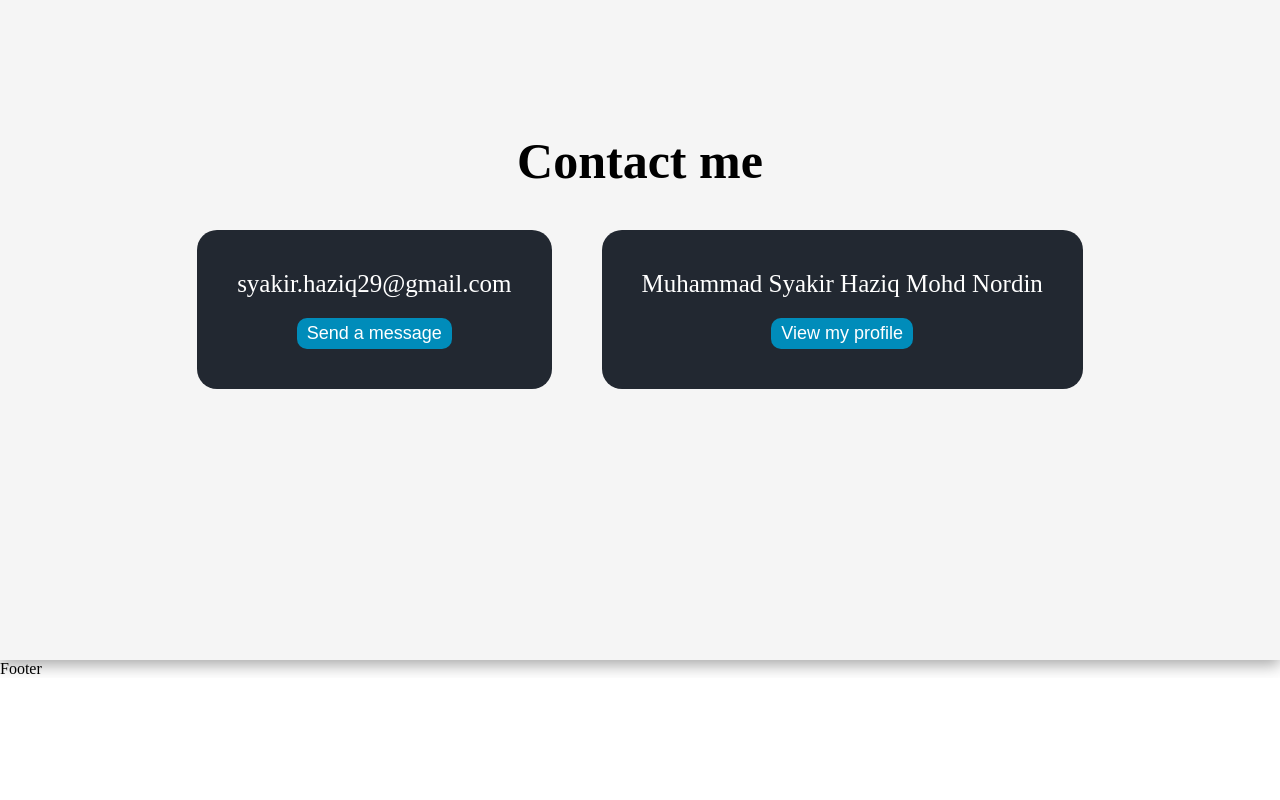
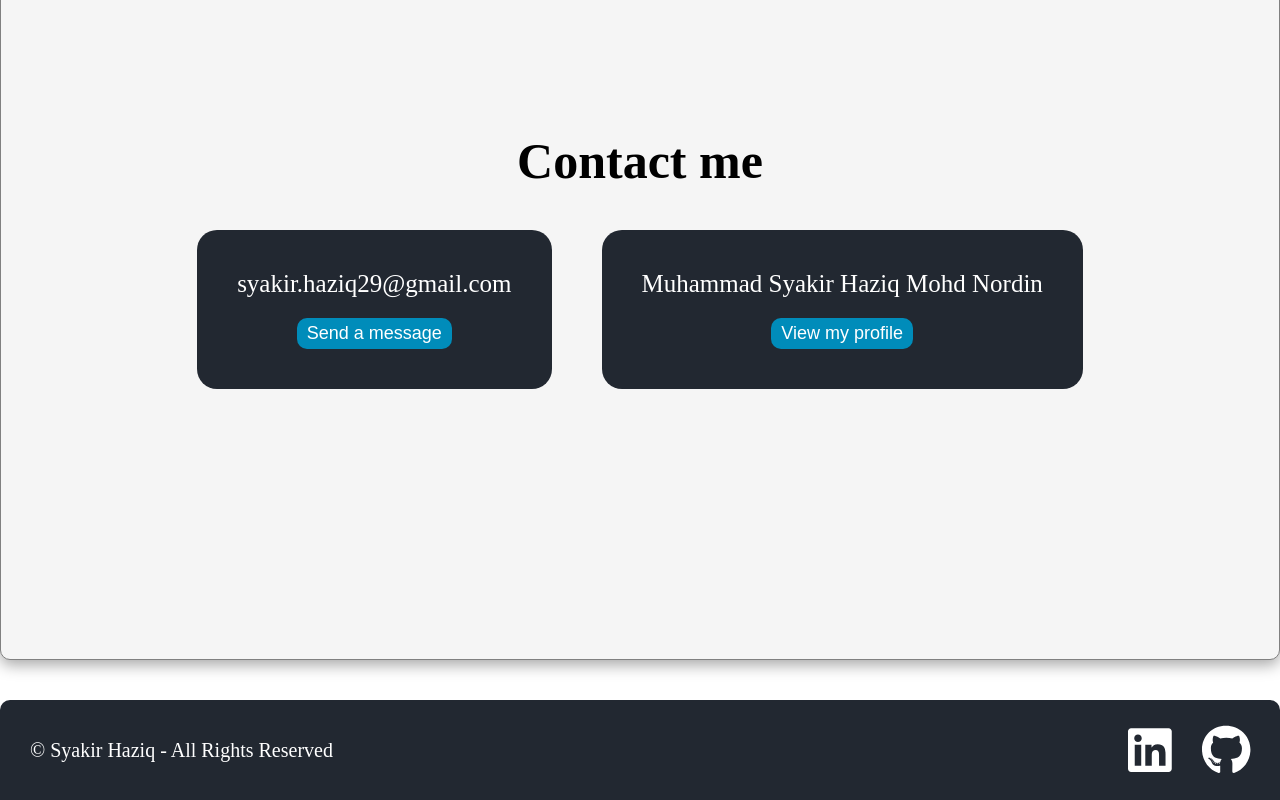
Before and after one commit to tadanama/portfolio, a React (Vite) app: page / in a window 1280 px wide. Shown: the part 2805-3605 px from the top of the page. Before the commit the page ends 3483 px from the top, so only its background shows below. Built offline with nearby package versions, Linux system fonts and the light colour scheme.

Commit message:
Created Footer component structure and styles

```diff
--- a/src/components/Footer.jsx
+++ b/src/components/Footer.jsx
@@ -1,10 +1,23 @@
 import React from "react";
+import { FontAwesomeIcon } from "@fortawesome/react-fontawesome";
+import { faGithub, faLinkedin } from "@fortawesome/free-brands-svg-icons";
 
 function Footer() {
 	return (
-		<section>
-			<div>Footer</div>
-		</section>
+		<footer className="wrapper flex">
+			<p>© Syakir Haziq - All Rights Reserved</p>
+			<div className="socials">
+				<a
+					href="https://www.linkedin.com/in/muhammad-syakir-haziq-mohd-nordin-a7b78818b"
+					target="_blank"
+				>
+					<FontAwesomeIcon icon={faLinkedin} className="icon" />
+				</a>
+				<a href="https://github.com/tadanama" target="_blank">
+					<FontAwesomeIcon icon={faGithub} className="icon" />
+				</a>
+			</div>
+		</footer>
 	);
 }
 
--- a/src/index.css
+++ b/src/index.css
@@ -210,6 +210,8 @@ section#projects {
 
 section#contact {
 	background-color: #f5f5f5;
+	border: 1px solid gray;
+	border-radius: 10px;
 	flex-direction: column;
 	justify-content: center;
 	align-items: center;
@@ -242,12 +244,32 @@ section#contact {
 			color: inherit;
 		}
 
-		button.button{
+		button.button {
 			margin-top: 20px;
-			background-color: #008CBA;
+			background-color: #008cba;
 			color: white;
 			border: none;
 			font-size: 18px;
 		}
 	}
 }
+
+footer {
+	justify-content: space-between;
+	align-items: center;
+	border-radius: 10px 10px 0px 0px;
+	margin-top: 40px;
+	min-height: 100px;
+	background-color: #222831;
+	color: white;
+	font-size: 20px;
+
+	a{
+		color: inherit;
+	}
+}
+
+.icon{
+	font-size: 50px;
+	margin-left: 30px;
+}
```
